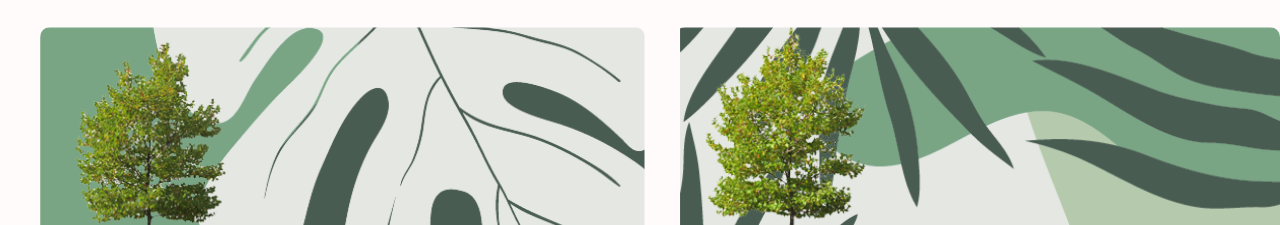
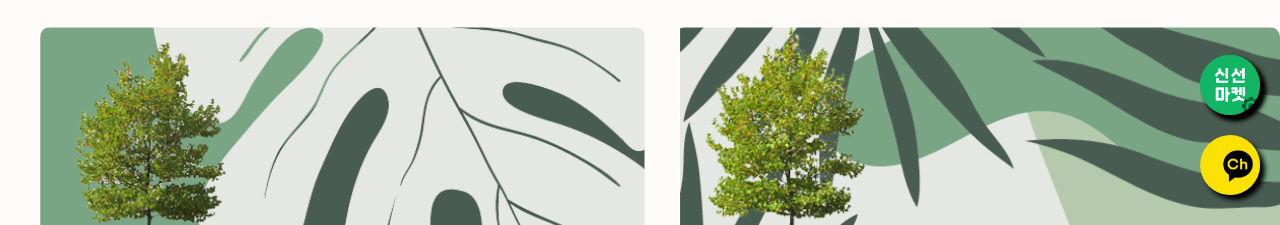
Before and after one commit to simjh96/myFarm_demo, a plain HTML site: page m/html/test.html in a window 1280 px wide. Shown: the part 575-800 px from the top of the page. Drawn offline with Linux system fonts and the light colour scheme.

Commit message:
0222) shop, chat widget/ no js ready

```diff
--- a/m/html/test.html
+++ b/m/html/test.html
@@ -29,6 +29,9 @@
     />
   </head>
   <body>
+    <div class="chat"></div>
+    <div class="shop"></div>
+
     <!-- .body_container>(((.slider_menu>ul>li{menu$}*5)+(nav#gnb>(ul>(li.hamburger>span*3)+(li.logo>.imgBox)+(li.settings>span*3))))+(.myItems>(.titleBox>h1{내 작물들})+(.swiper>.swiper-wrapper>(.swiper-slide>.imgBox[style={background-image:url("../images/contents/vegi/vegi0$.jpg")}]>.txtBox>p{상품$: 상세 설명 1}+p{상품$: 상세 설명 2})*9))+(.options>(.titleBox>h1{나무 장터})+(.swiper>.swiper-wrapper>(.swiper-slide>.imgBox[style={background-image:url("../images/contents/tree/tree0$.png")}]>.txtBox>p{상품$: 상세 설명 1}+p{상품$: 상세 설명 2})*8))+(.neighbors>(.titleBox>h1{이웃 소식})+(.swiper>.swiper-wrapper>(.swiper-slide>.imgBox[style={background-image:url("../images/contents/farm/farm0$.jpg")}]>.txtBox>p{이웃농장$ 상세 설명 1}+p{이웃농장$ 상세 설명 2})*6))+footer.footer) -->
     <div class="body_container">
       <div class="slider_menu">
--- a/m/scss/test_main.scss
+++ b/m/scss/test_main.scss
@@ -16,6 +16,33 @@ body {
 // hide
 .hide {
   opacity: 0;
+}
+
+// chat
+.chat {
+  position: fixed;
+  right: 20px;
+  bottom: 30px;
+  height: 60px;
+  width: 60px;
+  border-radius: 50%;
+  box-shadow: 5px 5px 5px black;
+  background-image: url("../images/main/icon/icon_kakao.png");
+  background-size: cover;
+  z-index: 5;
+}
+// shop
+.shop {
+  position: fixed;
+  right: 20px;
+  bottom: 110px;
+  height: 60px;
+  width: 60px;
+  border-radius: 50%;
+  box-shadow: 5px 5px 5px black;
+  background-image: url("../images/main/icon/icon_mall.png");
+  background-size: cover;
+  z-index: 5;
 }
 
 .slider_menu {
```
Also changed, not shown: m/css/test_main.css.
